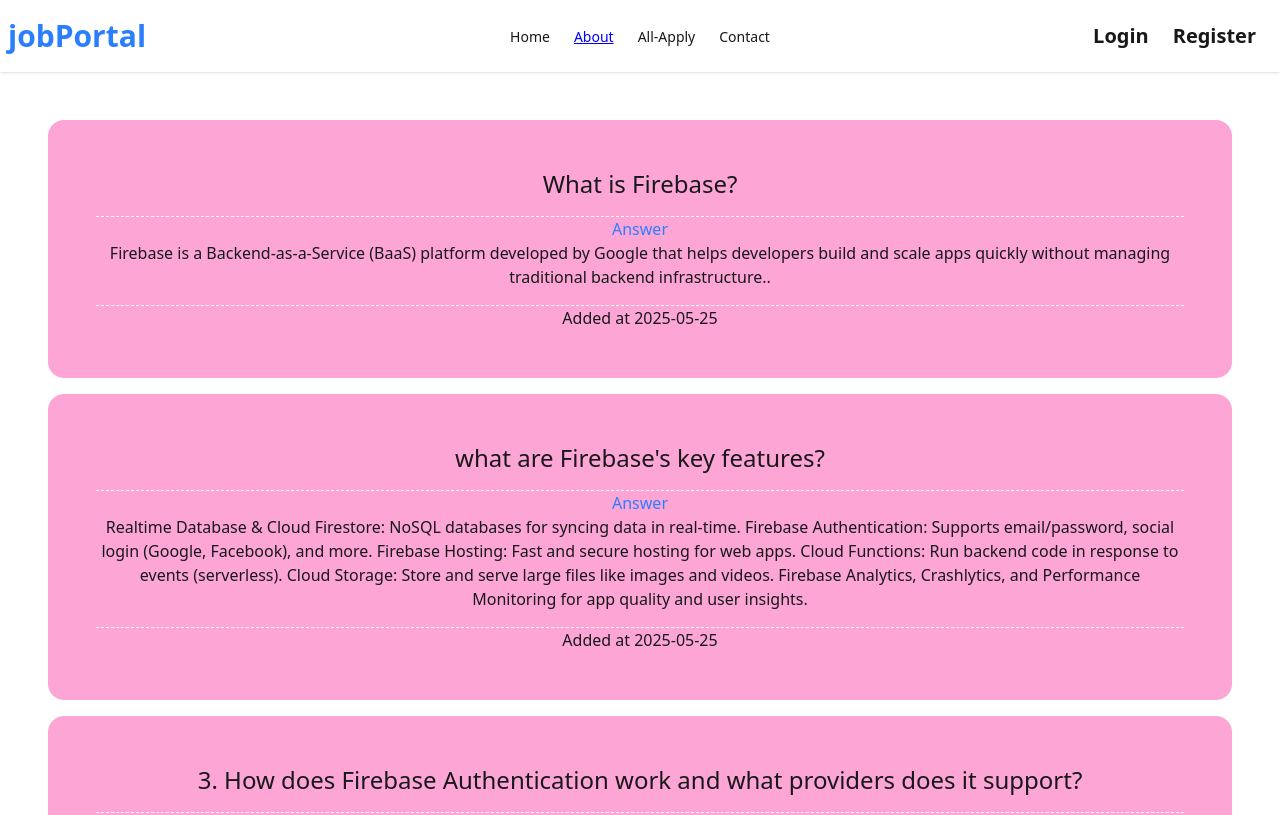
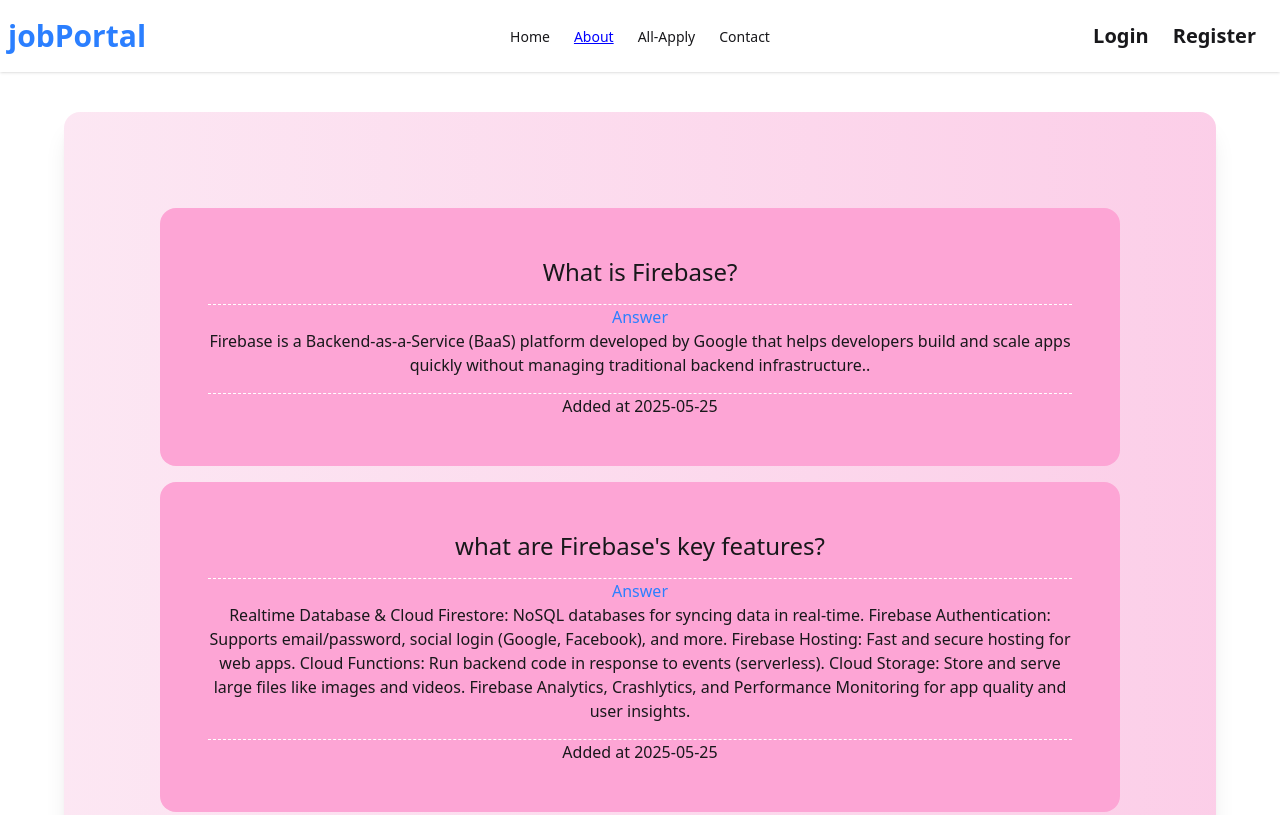
Before and after one commit to rifatjahan1/my-firebase-project-9, a React (Vite) app: page /about in a window 1280 px wide. Shown: the top 815 px of the page. Built offline with nearby package versions, Linux system fonts and the light colour scheme; no server answers.

Commit message:
final  commit

```diff
--- a/src/Components/About/About.jsx
+++ b/src/Components/About/About.jsx
@@ -1,6 +1,14 @@
 import React from 'react';
+import { motion } from 'framer-motion';
 const About = () => {
     return (
+        <div >
+            <motion.section
+                initial={{ opacity: 0, scale: 0.9, y: 40 }}
+                animate={{ opacity: 1, scale: 1, y: 0 }}
+                transition={{ duration: 0.8, ease: 'easeOut' }}
+                className=" bg-gradient-to-r from-pink-100 to-pink-200  p-12 rounded-2xl shadow-xl mt-10 mx-auto w-[90%] text-center"
+            >
                 <div className='p-2 lg:p-12 space-y-4'>
                     <div className='w-full text-center bg-pink-300 rounded-2xl p-2 lg:p-12 space-y-4'>
                         <div className='text-2xl'> What is Firebase?</div>
@@ -46,6 +54,8 @@
                         </div>
                         <div className=' border-t border-dashed border-white '>Added at 2025-05-25</div>
                     </div>
+                </div>
+            </motion.section>
 
         </div>
     );
--- a/src/Components/Login.jsx
+++ b/src/Components/Login.jsx
@@ -26,10 +26,10 @@
      const handleGoogleLogin = () => {
         googleLogin()
                .then(result => {
-                console.log(result.user)
+
             })
             .catch(error => {
-                console.log(error)
+
             })
 
      };
--- a/src/Components/Navbar/Navbar.jsx
+++ b/src/Components/Navbar/Navbar.jsx
@@ -9,10 +9,10 @@
     const handleSignOut = () => {
         signOutUser()
             .then(() => {
-                console.log('sign out succesfull')
+                //console.log('sign out succesfull')
             })
             .catch(error => {
-                console.log(error)
+                //console.log(error)
             })
 
     }
--- a/src/Components/Register.jsx
+++ b/src/Components/Register.jsx
@@ -24,7 +24,7 @@
         const name= e.target.name.value;
         const email= e.target.email.value;
         const password= e.target.password.value;
-        console.log(name,email,password);
+
 
 
          const { valid, errors } = validatePassword(password);
--- a/src/Provider/AuthProvider.jsx
+++ b/src/Provider/AuthProvider.jsx
@@ -10,7 +10,7 @@
 
     const[user,setUser]= useState();
     const [loading,setLoading]=useState(true);
-    console.log(user)
+
         const createUser = (email,password)=>{
             setLoading(true);
         return createUserWithEmailAndPassword(auth,email,password);
@@ -33,7 +33,7 @@
 
         useEffect(() =>{
         const unSubscribe =onAuthStateChanged(auth, currentUser =>{
-            //console.log('current user inside',currentUser);
+
             setUser(currentUser);
             setLoading(false)
         })
```
Lines whose indentation alone changed are shown as unchanged.
